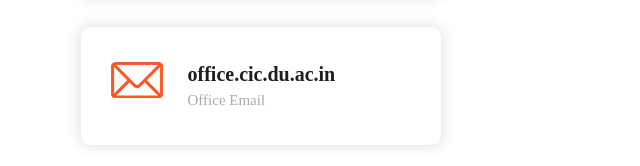
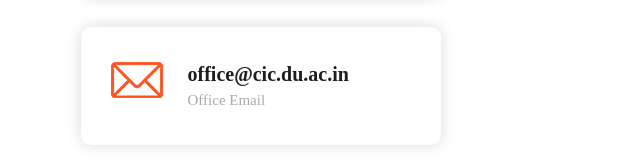
Before and after one commit to rajharsh18/Web-Technology, a plain HTML site: page 5-Static-CUET/contact.html in a window 1280 px wide. Shown: the part 1094-1260 px from the top of the page, 0-640 px from the left. Drawn offline with nearby package versions, Linux system fonts and the light colour scheme; a web font is replaced by a local one.

Commit message:
corrected the office mail

```diff
--- a/5-Static-CUET/contact.html
+++ b/5-Static-CUET/contact.html
@@ -75,10 +75,10 @@
                 </div>
 
                 <div class="col-lg-12">
-                  <a href="mailto:office.cic.du.ac.in">
+                  <a href="mailto:office@cic.du.ac.in">
                     <div class="item email">
                       <img src="assets/new/email-icon.png" alt="" style="max-width: 52px;">
-                      <h6>office.cic.du.ac.in<br><span>Office Email</span></h6>
+                      <h6>office@cic.du.ac.in<br><span>Office Email</span></h6>
                     </div>
                   </a>
                 </div>
```
